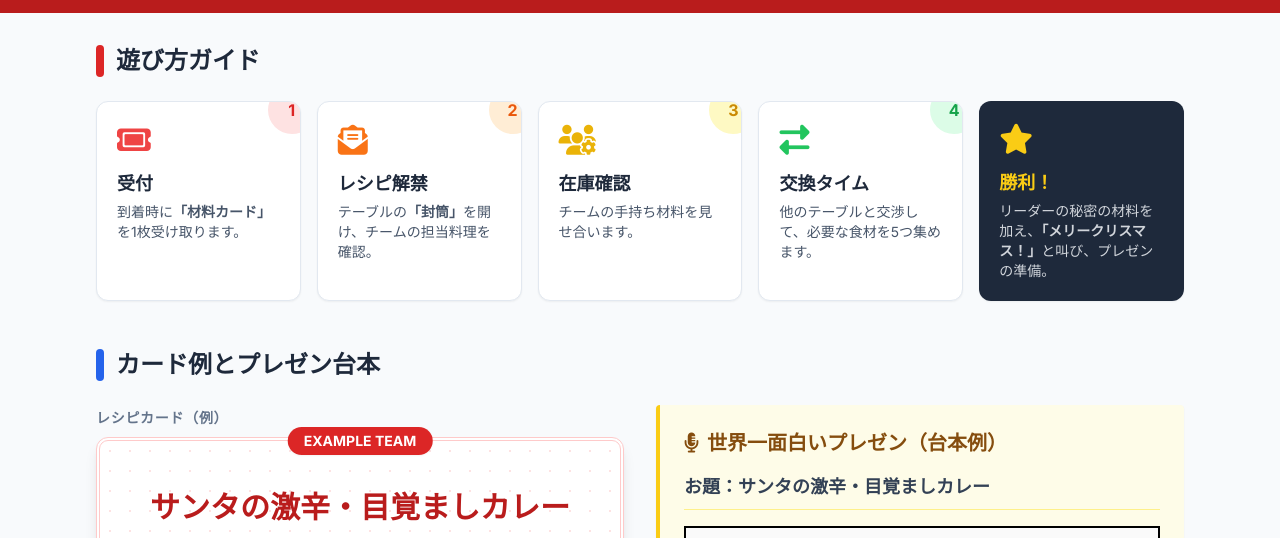
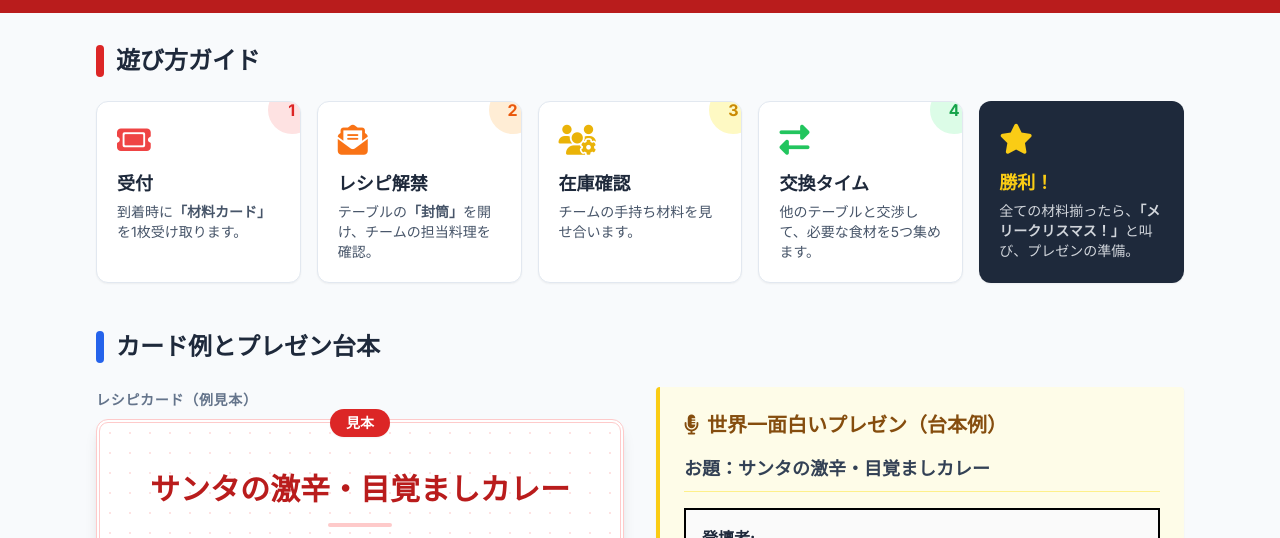
Before and after one commit to sthasmn/sthasmn, a plain HTML site: page christmas2025/index.html in a window 1280 px wide. Shown: the part 231-769 px from the top of the page. Drawn offline with nearby package versions, Linux system fonts and the light colour scheme.

Commit message:
event day

```diff
--- a/christmas2025/index.html
+++ b/christmas2025/index.html
@@ -137,7 +137,7 @@
                     <div class="bg-slate-800 text-white p-5 rounded-xl shadow-sm relative overflow-hidden">
                         <i class="fa-solid fa-star text-3xl text-yellow-400 mb-3"></i>
                         <h4 class="font-bold text-lg mb-1 text-yellow-400">勝利！</h4>
-                        <p class="text-sm text-gray-300">リーダーの秘密の材料を加え、<b>「メリークリスマス！」</b>と叫び、プレゼンの準備。</p>
+                        <p class="text-sm text-gray-300">全ての材料揃ったら、<b>「メリークリスマス！」</b>と叫び、プレゼンの準備。</p>
                     </div>
                 </div>
             </section>
@@ -151,9 +151,9 @@
                 <div class="grid lg:grid-cols-2 gap-8">
                     <!-- レシピカード例 -->
                     <div>
-                        <span class="text-sm font-semibold text-slate-500 uppercase tracking-wider">レシピカード（例）</span>
+                        <span class="text-sm font-semibold text-slate-500 uppercase tracking-wider">レシピカード（例見本）</span>
                         <div class="bg-white p-8 border-4 border-double border-red-200 rounded-xl shadow-lg text-center recipe-bg relative mt-2">
-                            <div class="absolute top-0 left-1/2 transform -translate-x-1/2 -translate-y-1/2 bg-red-600 text-white px-4 py-1 rounded-full text-sm font-bold shadow-sm">EXAMPLE TEAM</div>
+                            <div class="absolute top-0 left-1/2 transform -translate-x-1/2 -translate-y-1/2 bg-red-600 text-white px-4 py-1 rounded-full text-sm font-bold shadow-sm">見本</div>
                             <h5 class="font-bold text-3xl text-red-700 font-serif mt-4">サンタの激辛・目覚ましカレー</h5>
                             <div class="w-16 h-1 bg-red-200 mx-auto my-4 rounded-full"></div>
 
```
